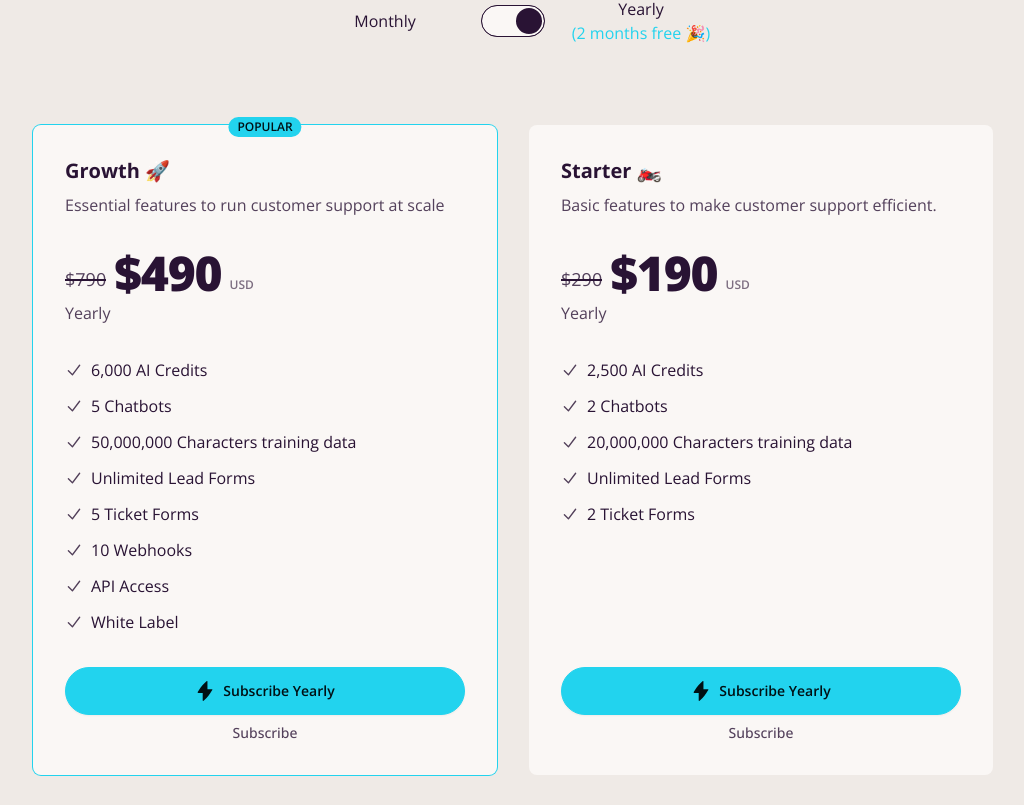
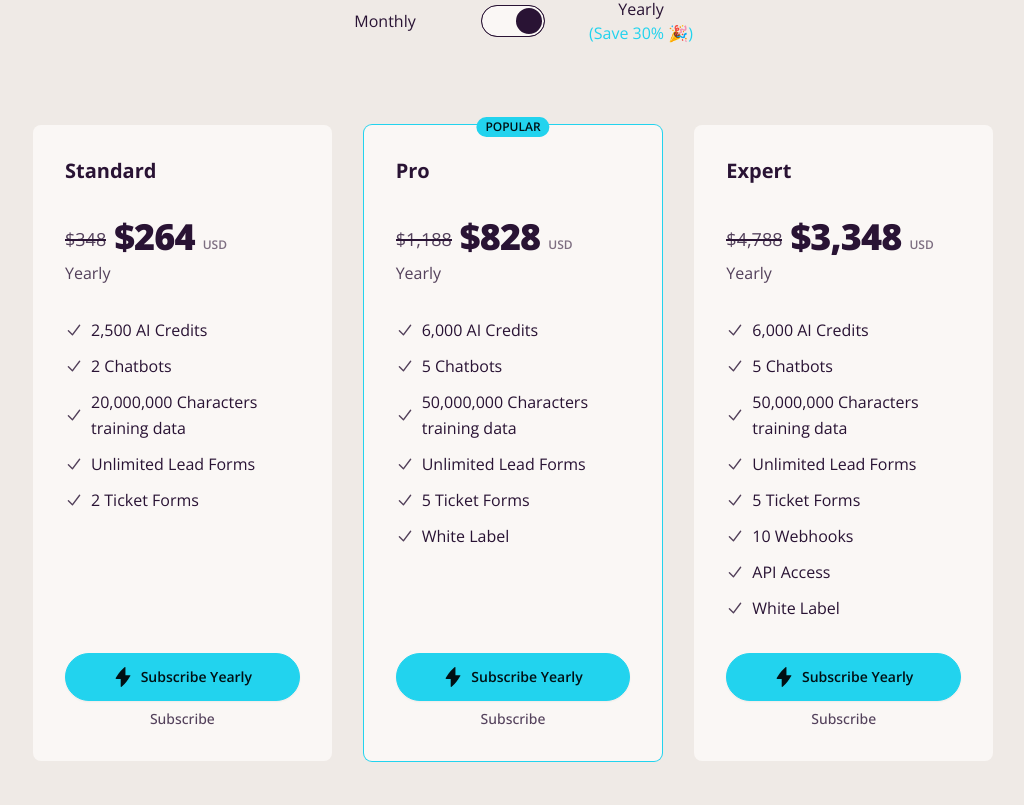
Before and after one commit to AskApollo/ask-apollo-landing, a Next.js app: page / in a window 1280 px wide. Shown: the part 6075-6880 px from the top of the page, without its empty margins (127-1151 px from the left). Built offline with nearby package versions, Linux system fonts and the light colour scheme; a web font is replaced by a local one.

Commit message:
stripe dev ids added

```diff
--- a/config.ts
+++ b/config.ts
@@ -50,23 +50,84 @@ const config = {
         // REQUIRED — we use this to find the plan in the webhook (for instance if you want to update the user's credits based on the plan)
         m_priceId:
           process.env.NODE_ENV === "development"
-            ? "price_1PEmpeSIKpTeZ6VReMPFpKzr"
-            : "price_1PGknISIKpTeZ6VRJ6dU7Uzv",
+            ? "price_1PhTohCg1sB6lwKVN2nNT5Gf"
+            : "price_1PhTohCg1sB6lwKVN2nNT5Gf",
         y_priceId:
           process.env.NODE_ENV === "development"
-            ? "price_1PEmq0SIKpTeZ6VRfuhQCCme"
-            : "price_1PGknISIKpTeZ6VRn2nyhIeG",
+            ? "price_1PhTpZCg1sB6lwKViw1yBSie"
+            : "price_1PhTpZCg1sB6lwKViw1yBSie",
         //  REQUIRED - Name of the plan, displayed on the pricing page
-        name: "Growth 🚀",
+        name: "Standard",
+        isFeatured: false,
+        // A friendly description of the plan, displayed on the pricing page. Tip: explain why this plan and not others
+        // description: "Essential features to run customer support at scale",
+        // The price you want to display, the one user will be charged on Stripe.
+        m_price: 29,
+        y_price: 264,
+        // If you have an anchor price (i.e. $29) that you want to display crossed out, put it here. Otherwise, leave it empty
+        m_priceAnchor: 49,
+        y_priceAnchor: 348,
+        subscription: true,
+        features: [
+          { name: "2,500 AI Credits" },
+          { name: "2 Chatbots", },
+          { name: "20,000,000 Characters training data", },
+          { name: "Unlimited Lead Forms" },
+          { name: "2 Ticket Forms" },
+        ],
+      }, {
+        // REQUIRED — we use this to find the plan in the webhook (for instance if you want to update the user's credits based on the plan)
+        m_priceId:
+          process.env.NODE_ENV === "development"
+            ? "price_1PhTr5Cg1sB6lwKVP8dy3EAB"
+            : "price_1PhTr5Cg1sB6lwKVP8dy3EAB",
+        y_priceId:
+          process.env.NODE_ENV === "development"
+            ? "price_1PhTs8Cg1sB6lwKVgNidwZ3h"
+            : "price_1PhTs8Cg1sB6lwKVgNidwZ3h",
+        //  REQUIRED - Name of the plan, displayed on the pricing page
+        name: "Pro",
         isFeatured: true,
         // A friendly description of the plan, displayed on the pricing page. Tip: explain why this plan and not others
-        description: "Essential features to run customer support at scale",
+        // description: "Essential features to run customer support at scale",
         // The price you want to display, the one user will be charged on Stripe.
-        m_price: 49,
-        y_price: 490,
+        m_price: 99,
+        y_price: 828,
         // If you have an anchor price (i.e. $29) that you want to display crossed out, put it here. Otherwise, leave it empty
-        m_priceAnchor: 79,
-        y_priceAnchor: 790,
+        m_priceAnchor: 149,
+        y_priceAnchor: 1188,
+        subscription: true,
+        features: [
+          { name: "6,000 AI Credits" },
+          { name: "5 Chatbots", },
+          { name: "50,000,000 Characters training data", },
+          { name: "Unlimited Lead Forms" },
+          { name: "5 Ticket Forms" },
+          // { name: "10 Webhooks" },
+          // { name: "API Access" },
+          // { name: "Custom Domain" },
+          { name: "White Label" },
+        ],
+      }, {
+        // REQUIRED — we use this to find the plan in the webhook (for instance if you want to update the user's credits based on the plan)
+        m_priceId:
+          process.env.NODE_ENV === "development"
+            ? "price_1PhTtkCg1sB6lwKV0arPFP0F"
+            : "price_1PhTtkCg1sB6lwKV0arPFP0F",
+        y_priceId:
+          process.env.NODE_ENV === "development"
+            ? "price_1PhTuTCg1sB6lwKVDknKRyI2"
+            : "price_1PhTuTCg1sB6lwKVDknKRyI2",
+        //  REQUIRED - Name of the plan, displayed on the pricing page
+        name: "Expert",
+        // A friendly description of the plan, displayed on the pricing page. Tip: explain why this plan and not others
+        // description: "Basic features to make customer support efficient.",
+        // The price you want to display, the one user will be charged on Stripe.
+        m_price: 399,
+        y_price: 3348,
+        // If you have an anchor price (i.e. $29) that you want to display crossed out, put it here. Otherwise, leave it empty
+        m_priceAnchor: 449,
+        y_priceAnchor: 4788,
         subscription: true,
         features: [
           { name: "6,000 AI Credits" },
@@ -78,34 +139,6 @@ const config = {
           { name: "API Access" },
           // { name: "Custom Domain" },
           { name: "White Label" },
-        ],
-      }, {
-        // REQUIRED — we use this to find the plan in the webhook (for instance if you want to update the user's credits based on the plan)
-        m_priceId:
-          process.env.NODE_ENV === "development"
-            ? "price_1PEmqzSIKpTeZ6VR9mAhrFJI"
-            : "price_1PGknCSIKpTeZ6VR0QzfahX2",
-        y_priceId:
-          process.env.NODE_ENV === "development"
-            ? "price_1PEmrKSIKpTeZ6VROMY1RQZh"
-            : "price_1PGknCSIKpTeZ6VRPObnT9wY",
-        //  REQUIRED - Name of the plan, displayed on the pricing page
-        name: "Starter 🏍️",
-        // A friendly description of the plan, displayed on the pricing page. Tip: explain why this plan and not others
-        description: "Basic features to make customer support efficient.",
-        // The price you want to display, the one user will be charged on Stripe.
-        m_price: 19,
-        y_price: 190,
-        // If you have an anchor price (i.e. $29) that you want to display crossed out, put it here. Otherwise, leave it empty
-        m_priceAnchor: 29,
-        y_priceAnchor: 290,
-        subscription: true,
-        features: [
-          { name: "2,500 AI Credits" },
-          { name: "2 Chatbots", },
-          { name: "20,000,000 Characters training data", },
-          { name: "Unlimited Lead Forms" },
-          { name: "2 Ticket Forms" },
         ],
       },
     ],
--- a/src/components/Pricing.tsx
+++ b/src/components/Pricing.tsx
@@ -29,7 +29,7 @@ const Pricing = () => {
           <div className=" flex gap-4 items-center">
             <span className=" w-40">Monthly</span>
             <input type="checkbox" className="toggle toggle-lg" checked={yearly} onChange={(e) => setyearly(e.target.checked)} />
-            <span className=" w-40">Yearly <br /><span className=" text-primary">(2 months free 🎉)</span></span>
+            <span className=" w-40">Yearly <br /><span className=" text-primary">(Save 30% 🎉)</span></span>
           </div>
         </div>
 
@@ -89,19 +89,19 @@ const Pricing = () => {
                       <p className="relative">
                         <span className="absolute bg-base-content h-[1.5px] inset-x-0 top-[53%]"></span>
                         <span className="text-base-content/80">
-                          ${plan.y_priceAnchor}
+                          ${plan.y_priceAnchor.toString().replace(/\B(?=(\d{3})+(?!\d))/g, ",")}
                         </span>
                       </p>
                     </div>
                   )}
-                  {!plan.subscription && <p className={`text-5xl tracking-tight font-extrabold`}>
+                  {!plan.subscription && <p className={`text-4xl tracking-tight font-extrabold`}>
                     ${plan.m_price}
                   </p>}
-                  {plan.subscription && !yearly && <p className={`text-5xl tracking-tight font-extrabold`}>
+                  {plan.subscription && !yearly && <p className={`text-4xl tracking-tight font-extrabold`}>
                     ${plan.m_price}
                   </p>}
-                  {plan.subscription && yearly && <p className={`text-5xl tracking-tight font-extrabold`}>
-                    ${plan.y_price}
+                  {plan.subscription && yearly && <p className={`text-4xl tracking-tight font-extrabold`}>
+                    ${plan.y_price.toString().replace(/\B(?=(\d{3})+(?!\d))/g, ",")}
                   </p>}
                   <div className="flex flex-col justify-end mb-[4px]">
                     <p className="text-xs text-base-content/60 uppercase font-semibold">
```
